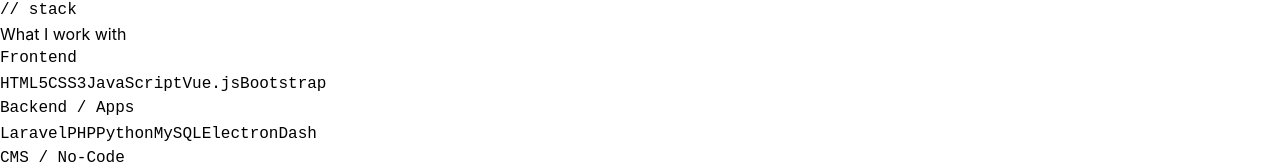
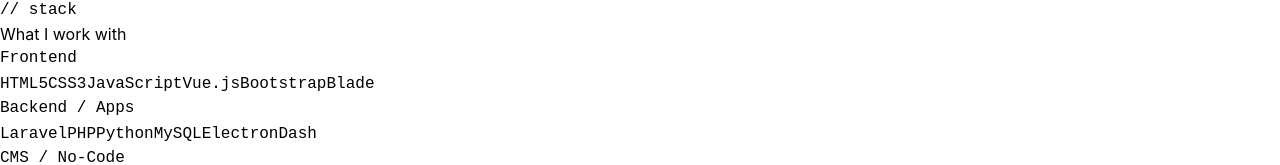
Before and after one commit to imkaiwhyask/portfolio, a Vue app: page / in a window 1280 px wide. Shown: the part 320-485 px from the top of the page. Built offline with nearby package versions, Linux system fonts and the light colour scheme.

Commit message:
added blade on stack

```diff
--- a/src/App.vue
+++ b/src/App.vue
@@ -62,7 +62,7 @@
 const stack = [
   {
     category: 'Frontend',
-    items: ['HTML5', 'CSS3', 'JavaScript', 'Vue.js', 'Bootstrap'],
+    items: ['HTML5', 'CSS3', 'JavaScript', 'Vue.js', 'Bootstrap', 'Blade'],
   },
   {
     category: 'Backend / Apps',
```
